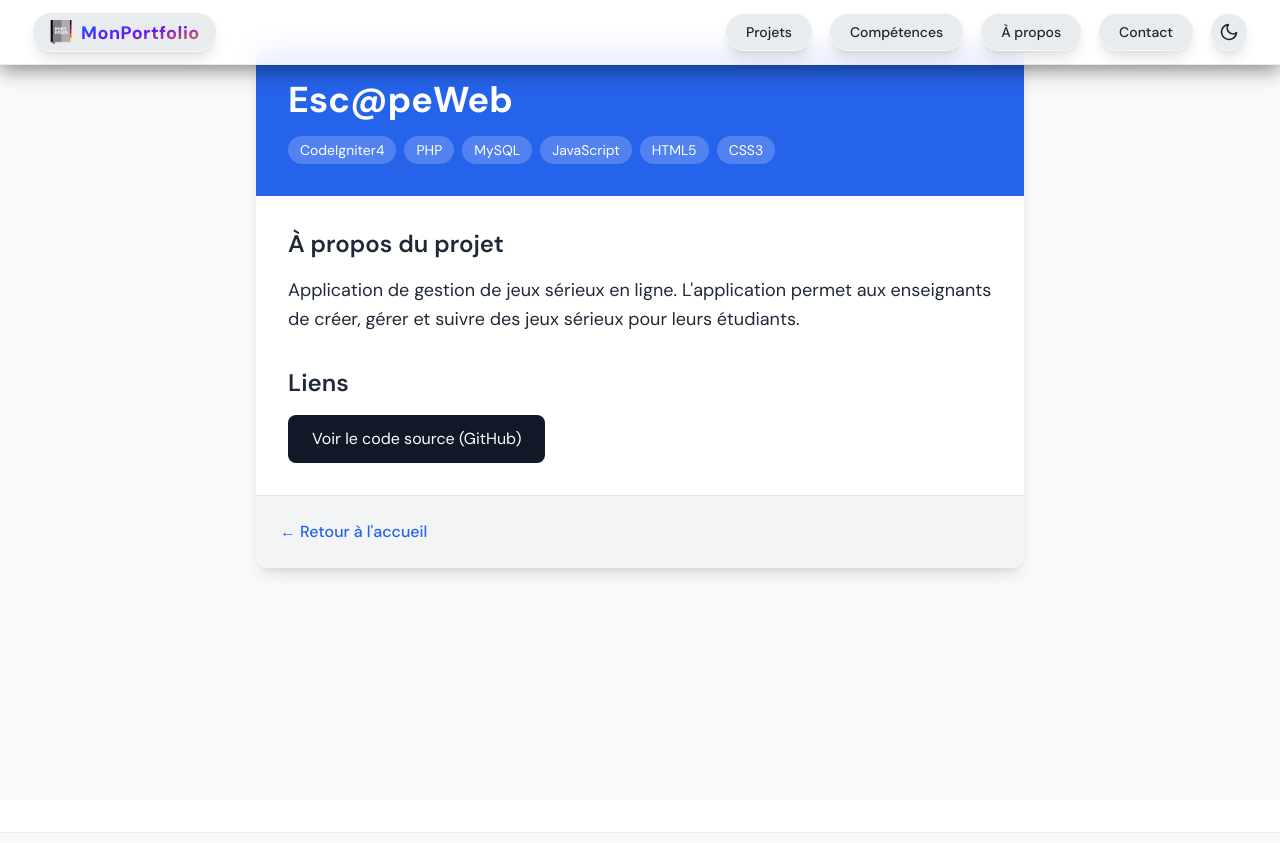
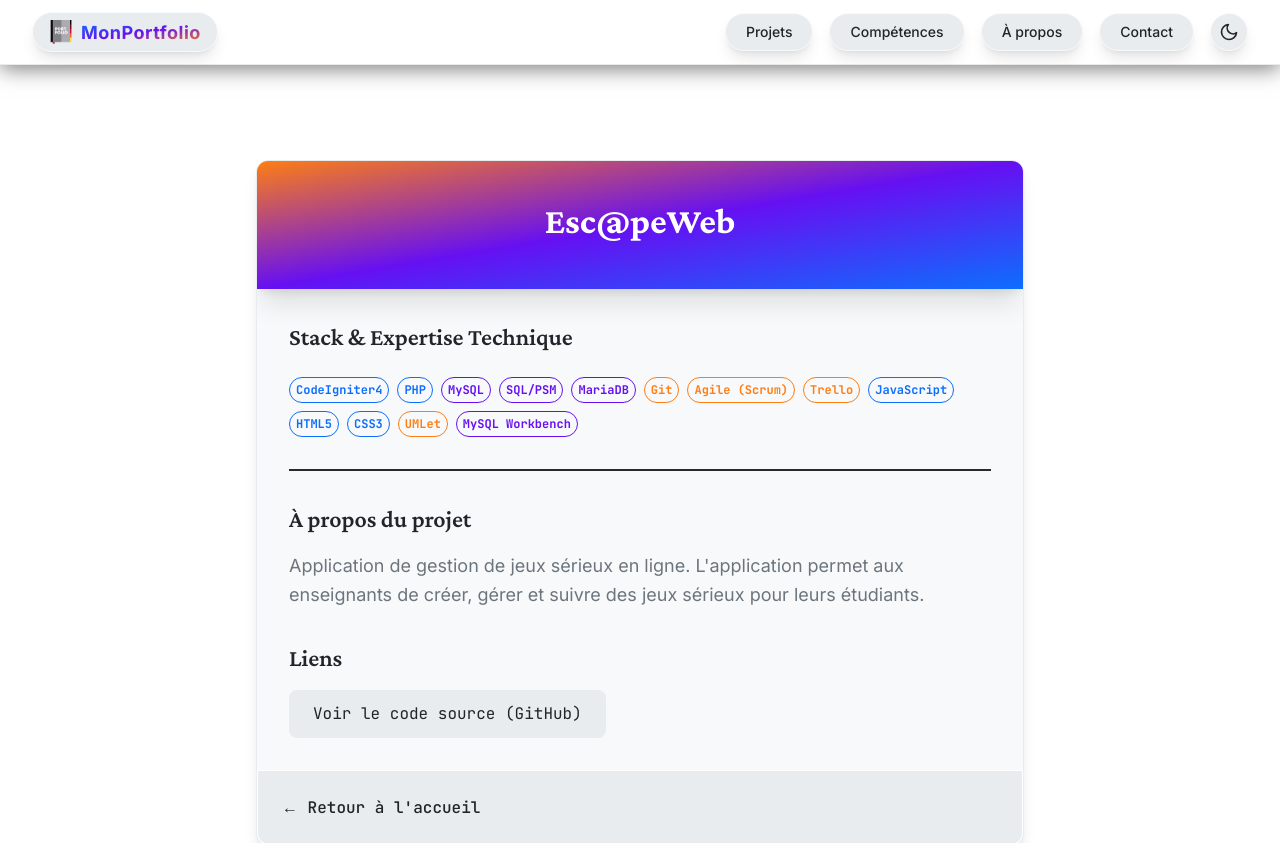
Before and after one commit to TrDSt0rM/mon-portfolio, a Next.js app: page /projets/1 in a window 1280 px wide. Shown: the top 843 px of the page. Built offline with nearby package versions, Linux system fonts and the light colour scheme.

Commit message:
feat: Réalisation du design de la page d'un projet
- Ajout du css perso à la page d'un projet
- Création des polices de texte
- Implémentations des polices de texte pour chaque pages et composants.
- Modification du type projet pour ajout un label au lien des projets.

```diff
--- a/src/app/layout.tsx
+++ b/src/app/layout.tsx
@@ -7,13 +7,25 @@
  */
 
 import type { Metadata } from "next";
-import { DM_Sans, Crimson_Pro } from "next/font/google";
 import { Providers } from "./providers";
 import Navbar from "@/components/Navbar";
 import "./globals.css"; // import du css
+import { Inter, Crimson_Pro, JetBrains_Mono } from "next/font/google";
 
-const dmSans = DM_Sans({ subsets: ["latin"] });
-const crimsonPro = Crimson_Pro({ subsets: ["latin"], weight: "700" });
+const inter = Inter({
+  subsets: ["latin"],
+  variable: "--font-inter",
+});
+
+const crimson = Crimson_Pro({
+  subsets: ["latin"],
+  variable: "--font-crimson",
+});
+
+const jetbrains = JetBrains_Mono({
+  subsets: ["latin"],
+  variable: "--font-mono",
+});
 
 // --- MÉTADONNÉES GLOBALES DE L'APPLICATION --------------------------
 export const metadata: Metadata = {
@@ -35,7 +47,7 @@ export default function RootLayout({
     <html lang="fr" className="scroll-smooth" suppressHydrationWarning>
       {/* scroll-smooth permet un défilement fluide quand on clique sur les liens */}
       <body
-        className={`${dmSans.className} min-h-screen bg-light-lvl-0 text-light-lvl-4 dark:bg-dark-lvl-0 dark:text-dark-lvl-4`}
+        className={`${inter.variable} ${crimson.variable} ${jetbrains.variable} flex min-h-screen flex-col bg-light-lvl-0 font-sans text-light-lvl-4 dark:bg-dark-lvl-0 dark:text-dark-lvl-4`}
       >
         <Providers>
           {/* --- NAVBAR (barre de navigation) --- */}
@@ -46,7 +58,7 @@ export default function RootLayout({
 
           {/* --- FOOTER (Pied de page) --- */}
           <footer className="mt-8 w-full border-t border-light-lvl-2 bg-light-lvl-1 py-10 text-light-lvl-3 dark:border-dark-lvl-2 dark:bg-dark-lvl-1 dark:text-dark-lvl-3">
-            <div className="px-4 text-center">
+            <div className="font-tech px-4 text-center">
               <p className="mb-2">
                 © 2026 - Alex Plociennik. Tous droits réservés.
               </p>
--- a/src/app/projets/[id]/page.tsx
+++ b/src/app/projets/[id]/page.tsx
@@ -6,9 +6,10 @@
  * @description Page de détail pour un projet spécifique dans le portfolio
  */
 
+import { notFound } from "next/navigation";
+import Link from "next/link";
 import { projects } from "@/data/projects";
-import Link from "next/link";
-import { notFound } from "next/navigation";
+import { TechBadge } from "@/components/TechBadge";
 
 /**
  * Cette fonction récupère les détails d'un projet en fonction de l'ID fourni dans les paramètres de l'URL et affiche une page de détail pour ce projet.
@@ -33,41 +34,54 @@ export default async function ProjectDetail({
   }
 
   return (
-    <main className="flex min-h-screen flex-col items-center bg-gray-50 p-12">
-      <div className="w-full max-w-3xl overflow-hidden rounded-xl bg-white shadow-lg">
+    <main className="flex flex-1 flex-col items-center bg-light-lvl-0 pt-40 text-light-lvl-4 transition-colors duration-300 dark:bg-dark-lvl-0 dark:text-dark-lvl-4">
+      <div className="w-full max-w-3xl overflow-hidden rounded-xl border border-light-lvl-2 bg-light-lvl-1 shadow-lg dark:border-dark-lvl-2 dark:bg-dark-lvl-1">
         {/* En-tête du projet */}
-        <div className="bg-blue-600 p-8 text-white">
-          <h1 className="mb-2 text-4xl font-bold">{project.title}</h1>
-          <div className="mt-4 flex gap-2">
+        <div className="bg-gradient-to-br from-pastel-light-peach via-pastel-light-purple to-pastel-light-blue py-10 text-center text-dark-lvl-4 shadow-xl dark:from-pastel-peach dark:via-pastel-purple dark:to-pastel-blue dark:text-light-lvl-4">
+          <h1 className="mb-2 font-serif text-4xl font-bold">
+            {project.title}
+          </h1>
+        </div>
+
+        <div className="flex flex-wrap items-center gap-2 p-8">
+          <h2 className="mb-4 font-serif text-2xl font-semibold">
+            Stack & Expertise Technique
+          </h2>
+          <div className="font-tech flex flex-wrap items-center gap-2">
             {project.technologies.map((tech) => (
-              <span
-                key={tech}
-                className="rounded-full bg-white/20 px-3 py-1 text-sm"
-              >
-                {tech}
-              </span>
+              <TechBadge key={tech} name={tech} />
             ))}
           </div>
         </div>
+        <div className="mx-8 border-b-2 border-dark-lvl-2"></div>
+        {/* Contenu */}
+        <div className="px-8 pt-8 text-light-lvl-4 dark:text-dark-lvl-4">
+          <h2 className="mb-4 font-serif text-2xl font-semibold">
+            À propos du projet
+          </h2>
+          <p className="mb-8 font-sans text-lg leading-relaxed text-light-lvl-3 dark:text-dark-lvl-3">
+            {project.description}
+          </p>
 
-        {/* Contenu */}
-        <div className="p-8 text-gray-800">
-          <h2 className="mb-4 text-2xl font-semibold">À propos du projet</h2>
-          <p className="mb-8 text-lg leading-relaxed">{project.description}</p>
-
-          <h2 className="mb-4 text-2xl font-semibold">Liens</h2>
-          <a
-            href={project.link}
-            target="https://github.com/TrDSt0rM/Olympix"
-            className="inline-block rounded-lg bg-gray-900 px-6 py-3 text-white transition hover:bg-gray-700"
-          >
-            Voir le code source (GitHub)
-          </a>
+          <h2 className="mb-4 font-serif text-2xl font-semibold">Liens</h2>
+          {project.link.map((link) => (
+            <a
+              key={link.url}
+              href={link.url}
+              target="_blank"
+              className="font-tech mb-4 mr-4 inline-block rounded-lg border-light-lvl-0 bg-light-lvl-2 px-6 py-3 dark:border-dark-lvl-0 dark:bg-dark-lvl-2"
+            >
+              {link.label}
+            </a>
+          ))}
         </div>
 
         {/* Pied de carte avec bouton retour */}
-        <div className="border-t border-gray-200 bg-gray-100 p-6">
-          <Link href="/" className="font-medium text-blue-600 hover:underline">
+        <div className="mt-4 rounded-b-xl border border-light-lvl-0 bg-light-lvl-2 p-6 dark:border-dark-lvl-0 dark:bg-dark-lvl-2">
+          <Link
+            href="/"
+            className="font-tech font-medium text-light-lvl-4 dark:text-dark-lvl-4"
+          >
             ← Retour à l'accueil
           </Link>
         </div>
--- a/src/components/Navbar.tsx
+++ b/src/components/Navbar.tsx
@@ -22,7 +22,7 @@ export default function Navbar() {
   const [isOpen, setIsOpen] = useState(false);
 
   return (
-    <nav className="fixed top-0 z-50 w-full border-b border-light-lvl-2 bg-light-lvl-0/90 shadow-strong backdrop-blur-md transition-all duration-300 dark:border-dark-lvl-2 dark:bg-dark-lvl-0/90">
+    <nav className="fixed top-0 z-50 w-full border-b border-light-lvl-2 bg-light-lvl-0/90 font-sans shadow-strong backdrop-blur-md transition-all duration-300 dark:border-dark-lvl-2 dark:bg-dark-lvl-0/90">
       <div className="mx-auto flex h-16 max-w-7xl items-center justify-between px-4 sm:px-6 lg:px-8">
         {/* ==================== LOGO ==================== */}
         <Link
--- a/src/components/TechBadge.tsx
+++ b/src/components/TechBadge.tsx
@@ -18,7 +18,7 @@ export const TechBadge = ({ name }: TechBadgeProps) => {
 
   return (
     <span
-      className={`rounded-full border px-2 py-1 text-xs font-bold transition-colors ${styles}`}
+      className={`rounded-full border px-1.5 py-1 text-xs font-bold transition-colors ${styles}`}
     >
       {name}
     </span>
--- a/src/data/projects.ts
+++ b/src/data/projects.ts
@@ -17,25 +17,44 @@ export const projects: Project[] = [
       "CodeIgniter4",
       "PHP",
       "MySQL",
+      "SQL/PSM",
+      "MariaDB",
+      "Git",
+      "Agile (Scrum)",
+      "Trello",
       "JavaScript",
       "HTML5",
       "CSS3",
+      "UMLet",
+      "MySQL Workbench",
     ],
-    link: "https://github.com/TrDSt0rM/",
+    link: [
+      {
+        url: "https://github.com/TrDSt0rM/",
+        label: "Voir le code source (GitHub)",
+      },
+    ],
     image: "/projet1.jpg",
   },
   {
     id: 2,
     title: "Systeme-VOD",
-    description: "Développement d'une application Java par groupe de 3.",
+    description:
+      "Application de gestion de films (système de VOD). Conception et développement d'une application java",
     technologies: [
       "Java",
+      "Git",
       "JavaFX",
       "Eclipse",
-      "Git",
       "tests unitaires (JUnit)",
+      "Checkstyle",
     ],
-    link: "https://github.com/TrDSt0rM/",
+    link: [
+      {
+        url: "https://github.com/TrDSt0rM/",
+        label: "Voir le code source (GitHub)",
+      },
+    ],
     image: "/system-vod-screen01.jpg",
   },
   {
@@ -47,11 +66,97 @@ export const projects: Project[] = [
       "CodeIgniter4",
       "PHP",
       "MySQL",
+      "SQL/PSM",
+      "MariaDB",
+      "Git",
+      "Agile (Scrum)",
+      "Trello",
       "JavaScript",
       "HTML5",
       "CSS3",
+      "UMLet",
+      "MySQL Workbench",
     ],
-    link: "https://github.com/TrDSt0rM/Olympix",
+    link: [
+      {
+        url: "https://github.com/TrDSt0rM/Olympix",
+        label: "Voir le code source (GitHub)",
+      },
+    ],
     image: "/olympix-screen01.png",
   },
+  {
+    id: 4,
+    title: "La Fourmiliere",
+    description: "Simulation de la vie d'une fourmilière.",
+    technologies: [
+      "Java",
+      "Git",
+      "Design Patterns",
+      "JavaFX",
+      "tests unitaires (JUnit)",
+      "Eclipse",
+    ],
+    link: [
+      {
+        url: "https://github.com/TrDSt0rM/",
+        label: "Voir le code source (GitHub)",
+      },
+    ],
+    image: "/fourmiliere-screenshot.jpg",
+  },
+  {
+    id: 5,
+    title: "Gestion de Réseaux",
+    description:
+      "Application de gestion de réseaux informatiques. Conception et Développement d'une architecture logicielle modulaire " +
+      "pour la gestion de parcs informatiques, structurée par les Design Patterns (MVC, Factory, Observer  v).",
+    technologies: [
+      "Design Patterns",
+      "Java",
+      "JSON",
+      "JavaFX",
+      "UML",
+      "Refactoring",
+      "tests unitaires (JUnit)",
+      "Eclipse",
+      "Checkstyle",
+    ],
+    link: [
+      {
+        url: "https://github.com/TrDSt0rM/",
+        label: "Voir le code source (GitHub)",
+      },
+    ],
+    image: "/gestion-reseau-screenshot.jpg",
+  },
+  {
+    id: 6,
+    title: "Votio",
+    description:
+      "Application de vote et sondage en ligne. L'application permet aux utilisateurs de créer des sondages et d\’ajouter des options de réponse. " +
+      "Les participants peuvent voter pour une ou plusieurs options selon des règles définies par le créateur du songade. " +
+      "L'application gère également l'authentification des utilisateurs et assure la persistance des données.",
+    technologies: [
+      "TypeScript",
+      "React",
+      "SQLite3",
+      "Deno",
+      "Oak",
+      "Vite",
+      "Nginx",
+      "git",
+    ],
+    link: [
+      {
+        url: "https://github.com/TrDSt0rM/votio-app-client",
+        label: "Voir le code source Client (GitHub)",
+      },
+      {
+        url: "https://github.com/TrDSt0rM/votio-app-server",
+        label: "Voir le code source Serveur (GitHub)",
+      },
+    ],
+    image: "/votio-screenshot.png",
+  },
 ];
--- a/src/data/stack.ts
+++ b/src/data/stack.ts
@@ -37,29 +37,36 @@ export const techMap: Record<string, TechCategory> = {
   SQL: "lang",
   // Méthodologies, Outils & DevOps (tools)
   Docker: "tools",
+  Nginx: "tools",
+  "VS Code": "tools",
   "Agile (Scrum)": "tools",
+  Trello: "tools",
   Git: "tools",
+  UMLet: "tools",
   Eclipse: "tools",
-  "VS Code": "tools",
-  UMLet: "tools",
+  Checkstyle: "tools",
   "tests unitaires (JUnit)": "tools",
   // Développement Web & Frameworks (web)
   React: "web",
   "Vue.js": "web",
+  JavaScript: "web",
   "Node.js": "web",
-  deno: "web",
-  JavaScript: "web",
+  Deno: "web",
+  Oak: "web",
   HTML5: "web",
   CSS3: "web",
   PHP: "web",
   CodeIgniter4: "web",
   JavaFX: "web",
+  Vite: "web",
   // Bases de données (db)
   MariaDB: "db",
   MySQL: "db",
+  "SQL/PSM": "db",
   "MySQL Workbench": "db",
   PostgreSQL: "db",
   Prisma: "db",
+  SQLite3: "db",
   // Optimisation & Systemes (sys)
   "IBM ILOG CPLEX": "sys",
   Windows: "sys",
--- a/src/types/index.ts
+++ b/src/types/index.ts
@@ -14,6 +14,9 @@ export interface Project {
   title: string;
   description: string;
   technologies: string[];
-  link: string;
+  link: {
+    url: string;
+    label: string;
+  }[];
   image: string;
 }
--- a/tailwind.config.ts
+++ b/tailwind.config.ts
@@ -16,6 +16,12 @@ const config: Config = {
   // Thème customisé
   theme: {
     extend: {
+      fontFamily: {
+        sans: ["var(--font-inter)", "sans-serif"], // police textes
+        serif: ["var(--font-crimson)", "serif"], // police titres
+        tech: ["var(--font-mono)", "monospace"], // police boutons et stacks
+      },
+
       colors: {
         // --- COULEURS DU THÈME SOMBRE ---
         dark: {
```
Also changed, not shown: src/app/page.tsx (+21 -17 lines), src/components/Skills.tsx (+8 -4 lines), src/components/Projects.tsx (added).
